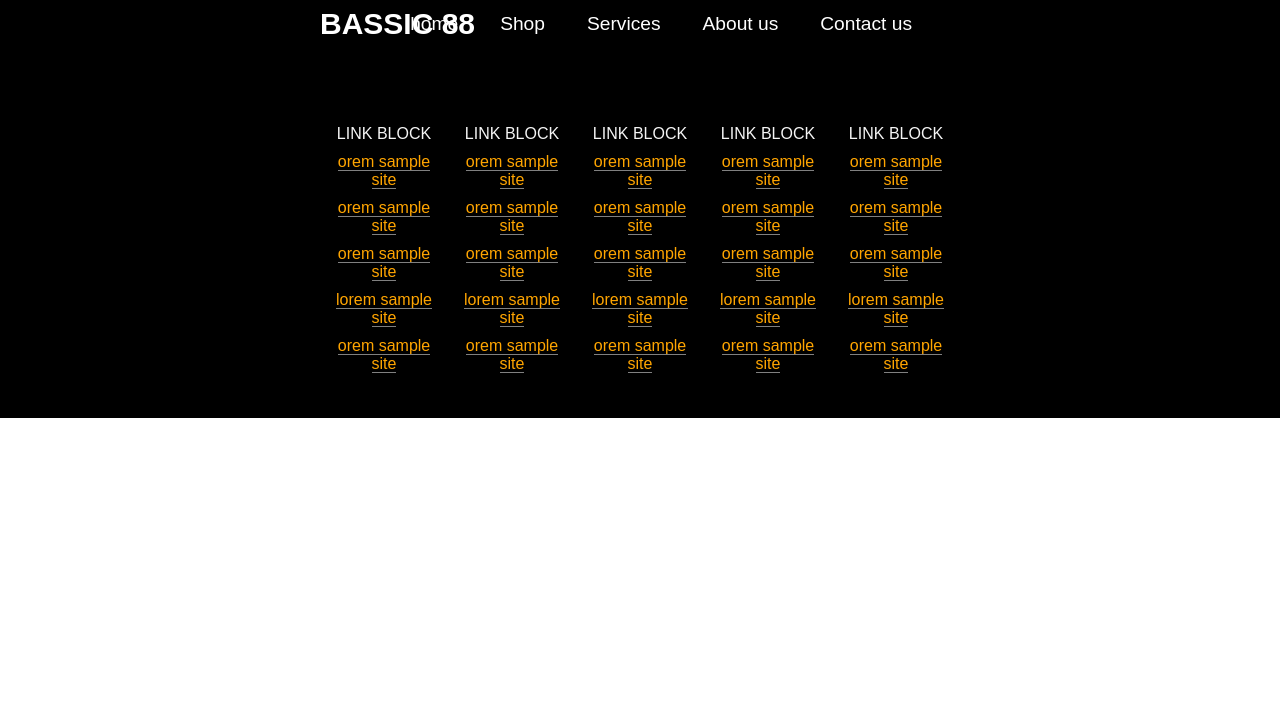
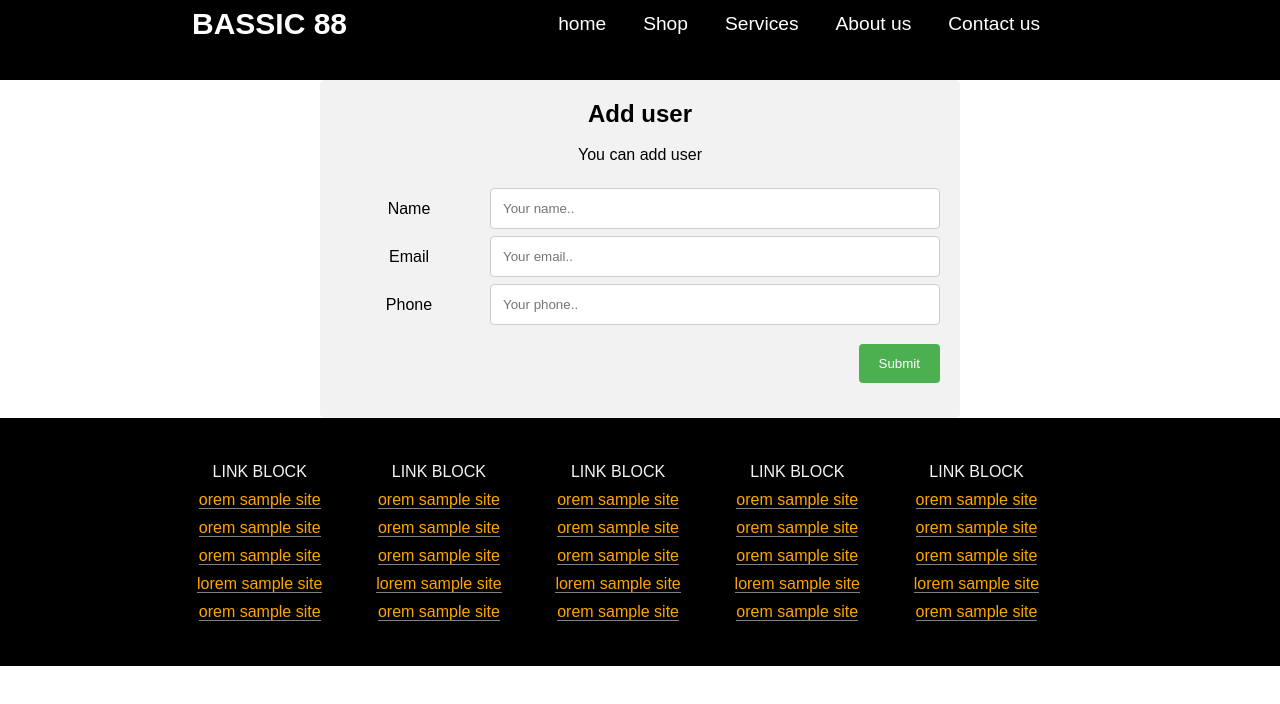
Before and after one commit to kumarthapa/project-in-react, a React (Create React App) app: page /home/edituser in a window 1280 px wide. Shown: the top 704 px of the page. Built offline with nearby package versions, Linux system fonts and the light colour scheme; no server answers.

Commit message:
Update 21/04/2021
Updating and editing part is not working

```diff
--- a/src/App.js
+++ b/src/App.js
@@ -7,6 +7,8 @@ import Contact from './component/pages/Contact';
 import About from './component/pages/About';
 import Services from './component/pages/Services';
 import Shop from './component/pages/Shop';
+import Adduser from './component/UserData/Adduser';
+import Edituser from './component/UserData/Edituser';
 
 import {BrowserRouter as Router, Route, Switch} from 'react-router-dom';
 
@@ -24,6 +26,8 @@ export default class App extends Component {
                 <Route exact path="/about" component ={About}/>
                 <Route exact path="/services" component ={Services}/>
                 <Route exact path="/shop" component ={Shop}/>
+                <Route exact path="/home/adduser" component ={Adduser}/>
+                <Route exact path="/home/edituser" component ={Edituser}/>
             </Switch>
             <FooterSection/>
             </Router>
--- a/src/assets/css/Project.css
+++ b/src/assets/css/Project.css
@@ -6,7 +6,7 @@
 }
 /* main-conatiner style */
   .main-conatiner{
-    width: 50vw;
+    width: 70vw;
     margin: auto;
   }
 /* main-conatiner style */
@@ -42,7 +42,7 @@
     display: flex;
     align-items: center;
     font-size: 1.2rem;
-    width: 50%;
+    width: 70vw;
     margin: auto;
 }
 .navbar-logo{
@@ -55,7 +55,7 @@
 .nav-menu{
   display: grid;
   grid-template-columns: repeat(5, auto);
-  grid-gap: 10px;
+  grid-gap: 5px;
   list-style: none;
   width: 100%;
   justify-content: end;
@@ -103,14 +103,17 @@
 
 /* banner style */
 .banner{
-  width: 98%;
-  padding: 10px;
+  width: 100%;
+  padding: 0px;
   border-radius: 8px;
   margin: auto;
-  border: 1px solid rgb(54 68 52 / 8%);
+  /* border: 1px solid rgb(54 68 52 / 8%); */
+
+
 }
 #bannerImg{
-  border-radius: 8px;
+  border-radius: 0px;
+  /* border: 8px solid orange; */
   margin: auto;
 }
 /* banner style */
@@ -193,19 +196,20 @@ border-radius: 10px;
 
   /* footer  section style */
   .footerCompo{
-    width: 50%;
+    padding-top: 40px;
+    padding-bottom: 40px;
+    width: 70%;
     margin: auto;
     display: flex;
+    flex-wrap: wrap;
+    justify-content: flex-start;
   }
-  .footerCompo div{
-    width: 100%;
-    flex:1;
+  .footerCompo .footerLink{
+    width: fit-content;
     text-align: center;
+    margin-right: auto;
   }
-  .footerLink{
-    padding-top: 40px;
-    padding-bottom: 40px;
-  }
+
   .footerLink ul li{
   padding: 5px;
   color: whitesmoke;
@@ -219,12 +223,27 @@ border-radius: 10px;
   }
 
 
-/* user table */
+/* userTable style */
+.userTablecontant{
+  padding: 10px;
+  /* box-shadow: 10px 10px 5px #aaaaaa; */
+}
 .userTable{
+
   width: 100%;
   font-size: x-small;
+  color: #FFFFFF;
 }
-/* user table */
+.userTable th{
+  background-color: cornflowerblue;
+  text-transform: uppercase;
+  padding: 10px;
+}
+.userTable td{
+  background-color: #4caf50;
+  padding: 5px;
+}
+/* userTable style */
 
 
 /* footer  section style */
@@ -233,22 +252,25 @@ border-radius: 10px;
   /* all @media */
   @media screen and (max-width: 1200px) {
     .main-conatiner{
-      width: 70vw;
+      width: 80vw;
       align-items: center;
       margin: auto;
     }
     .NavbarItems {
       position: relative;
-      width: 70%;
+      width: 80%;
       margin: auto;
   }
+  .nav-links {
+    padding: 0.5rem 0.5rem;
+    font-size: 17px;
+}
   .cardText{
     padding: 10px;
     font-size: 15px;
   }
-
   .footerCompo{
-    width: 70vw;
+    width: 80vw;
   }
 
   }
@@ -337,14 +359,7 @@ border-radius: 10px;
     flex-direction: column;
     }
     .footerCompo{
-      display: flex;
-      flex-wrap: wrap;
       width: 100vw;
-    }
-    .footerCompo div{
-      width: max-content;
-      text-align: center;
-      padding: 10px;
     }
     .HTcontainer {
       border-radius: 5px;
@@ -373,13 +388,12 @@ border-radius: 10px;
   .ReadmoreButton {
     font-size: 10px;
 }
-
 .footerCompo{
   display: flex;
   flex-direction: column;
   width: 100vw;
 }
-.footerCompo div{
+.footerCompo .footerLink{
   width: 100%;
   text-align: center;
 }
--- /dev/null
+++ b/src/component/UserData/Adduser.js
@@ -0,0 +1,63 @@
+import React, { Component } from 'react';
+import axios from 'axios'
+
+export default class Adduser extends Component {
+    state = {
+        name:'',
+        email:'',
+        phone:''
+    }
+
+    OnchangeDatainpute = (e) =>{
+      this.setState({[e.target.name]: e.target.value});
+    }
+
+    onSubmitform = async e =>{
+        e.preventDefault();
+        await axios.post("https://jsonplaceholder.typicode.com/users", this.state)
+        console.log(this.state);
+    }
+    render() {
+        return (
+            <div>
+              <div className="HTcontainer">
+                <h2>Add user</h2>
+                <br/>
+                <p>You can add user</p>
+                <br/>
+                <form onSubmit={this.onSubmitform}>
+                <div className="HTrow">
+                    <div className="col-25">
+                    <label for="fname">Name</label>
+                    </div>
+                    <div className="col-75">
+                    <input type="text" id="fname" onChange={this.OnchangeDatainpute} name="name" value={this.state.name} placeholder="Your name.."/>
+                    </div>
+                    </div>
+                    <div className="HTrow">
+                    <div className="col-25">
+                    <label for="email">Email</label>
+                    </div>
+                    <div className="col-75">
+                    <input type="text" id="email" onChange={this.OnchangeDatainpute}  name="email" value={this.state.email} placeholder="Your email.."/>
+                    </div>
+                    </div>
+                    <div className="HTrow">
+                    <div className="col-25">
+                    <label for="fname">Phone</label>
+                    </div>
+                    <div className="col-75">
+                    <input type="text" id="phone" onChange={this.OnchangeDatainpute}  name="phone" value={this.state.phone} placeholder="Your phone.."/>
+                    </div>
+                    </div>
+                    <div className="row">
+                        <br/>
+                    <input type="submit" value="Submit"/>
+                    </div>
+                    </form>
+                     <br/><br/><br/>
+                    </div>
+            </div>
+        )
+    }
+}
--- /dev/null
+++ b/src/component/UserData/Edituser.js
@@ -0,0 +1,68 @@
+import React, { Component } from 'react';
+import axios from 'axios'
+
+export default class Edituser extends Component {
+    state = {
+        name:'',
+        email:'',
+        phone:''
+    }
+
+    OnchangeDatainpute = (e) =>{
+      this.setState({[e.target.name]: e.target.value});
+    }
+
+    onSubmitform = async e =>{
+        e.preventDefault();
+        await axios.post("https://jsonplaceholder.typicode.com/users", this.state)
+        console.log(this.state);
+    }
+    componentDidMount = async e =>{
+        // e.preventDefault();
+       const  result = await axios.get("https://jsonplaceholder.typicode.com/users/")
+        console.log(result);
+    }
+    render() {
+        return (
+            <div>
+              <div className="HTcontainer">
+                <h2>Add user</h2>
+                <br/>
+                <p>You can add user</p>
+                <br/>
+                <form onSubmit={this.onSubmitform}>
+                <div className="HTrow">
+                    <div className="col-25">
+                    <label for="fname">Name</label>
+                    </div>
+                    <div className="col-75">
+                    <input type="text" id="fname" onChange={this.OnchangeDatainpute} name="name" value={this.state.name} placeholder="Your name.."/>
+                    </div>
+                    </div>
+                    <div className="HTrow">
+                    <div className="col-25">
+                    <label for="email">Email</label>
+                    </div>
+                    <div className="col-75">
+                    <input type="text" id="email" onChange={this.OnchangeDatainpute}  name="email" value={this.state.email} placeholder="Your email.."/>
+                    </div>
+                    </div>
+                    <div className="HTrow">
+                    <div className="col-25">
+                    <label for="fname">Phone</label>
+                    </div>
+                    <div className="col-75">
+                    <input type="text" id="phone" onChange={this.OnchangeDatainpute}  name="phone" value={this.state.phone} placeholder="Your phone.."/>
+                    </div>
+                    </div>
+                    <div className="row">
+                        <br/>
+                    <input type="submit" value="Submit"/>
+                    </div>
+                    </form>
+                     <br/><br/><br/>
+                    </div>
+            </div>
+        )
+    }
+}
--- /dev/null
+++ b/src/component/UserData/UserData.js
@@ -0,0 +1,59 @@
+
+import React, { Component } from 'react'
+import {Link} from 'react-router-dom'
+import axios from 'axios'
+export default class UserData extends Component {
+    state = {
+        users: []
+    }
+
+    componentDidMount = async () =>{
+       const result = await axios.get("https://jsonplaceholder.typicode.com/users");
+       console.log(result.length);
+       if(result){
+           this.setState({users:result.data});
+       }else{
+            //    return <h1>Error!! No data found....</h1>;
+            console.log("Error!! No data found....")
+       }
+
+    }
+    render() {
+        return (
+            <div className="userTablecontant">
+                <h2>USER TABLE<span><button className="ReadmoreButton"><Link  to="/home/adduser">Add More +</Link></button></span></h2>
+                <table className="userTable">
+                    <thead>
+                        <tr>
+                            <th>id</th>
+                            <th>name</th>
+                            <th>email</th>
+                            <th colSpan="4">phone</th>
+                        </tr>
+                    </thead>
+                    <tbody>
+
+                        {this.state.users.map((user,index)=>{
+                            return (
+                            <tr key={index}>
+                            <td>{user.id}</td>
+                            <td>{user.name}</td>
+                            <td>{user.email}</td>
+                            <td>{user.phone}</td>
+                            <td style={{textAlign:'center', padding:'0'}}>
+                                <button className="ReadmoreButton"><Link  to="#">view</Link></button></td>
+                            <td style={{textAlign:'center', padding:'0'}}>
+                                <button className="ReadmoreButton"><Link  to="/home/edituser">Edit</Link></button></td>
+                            <td style={{textAlign:'center', padding:'0'}}>
+                                <button className="ReadmoreButton">Delete</button></td>
+                           </tr>
+                            )
+                            })}
+
+
+                    </tbody>
+                </table>
+            </div>
+        )
+    }
+}
--- a/src/component/footer.js
+++ b/src/component/footer.js
@@ -4,7 +4,7 @@ import {LINKBLOCK,sampledata} from '../assets/helper/helper';
 export default class Footer extends Component {
   render() {
     return (
-      <div className="footerLink">
+      // <div className="footerLink">
             <ul>
             <li style={{border:'none'}}>{LINKBLOCK()}</li>
             <li>
@@ -23,7 +23,7 @@ export default class Footer extends Component {
             <a href="#">{sampledata()}</a>
             </li>
             </ul>
-          </div>
+          // </div>
     )
   }
 }
--- a/src/component/footerSection.js
+++ b/src/component/footerSection.js
@@ -7,19 +7,19 @@ export default class FooterSection extends Component {
         return (
             <div style={{backgroundColor:'black'}}>
             <div className="footerCompo">
-            <div>
+            <div className="footerLink">
             <Footer/>
             </div>
-            <div>
+            <div className="footerLink">
             <Footer/>
             </div>
-            <div>
+            <div className="footerLink">
             <Footer/>
             </div>
-            <div>
+            <div className="footerLink">
             <Footer/>
             </div>
-            <div>
+            <div className="footerLink">
             <Footer/>
             </div>
             </div>
--- a/src/component/pages/home.js
+++ b/src/component/pages/home.js
@@ -1,7 +1,7 @@
 import React, { Component } from 'react'
 import Banner from '../banner';
 import BodySection from '../BodySection';
-import UserList from './userList'
+import UserData from '../UserData/UserData'
 
 
 
@@ -10,7 +10,7 @@ export default class Home extends Component {
         return (
             <div className="main-conatiner">
                 <Banner/>
-                <UserList/>
+                <UserData/>
                 <BodySection/>
             </div>
         )
```
Also changed, not shown: src/component/pages/userList.js (+65 -65 lines).
